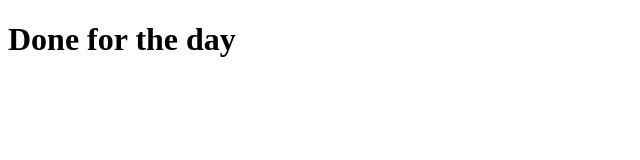
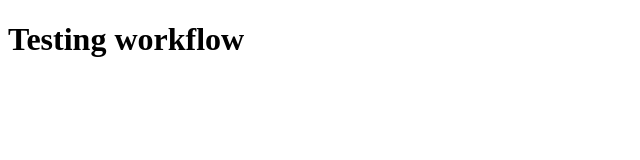
Before and after one commit to tejas-gudulekar/angular-cicd, an Angular app: page / in a window 1280 px wide. Shown: the top 160 px of the page, without its empty margins (0-640 px from the left). Built offline with nearby package versions, Linux system fonts and the light colour scheme.

Commit message:
Second test

```diff
--- a/src/app/app.component.html
+++ b/src/app/app.component.html
@@ -1 +1 @@
-<h1>Done for the day </h1>
+<h1>Testing workflow</h1>
```
